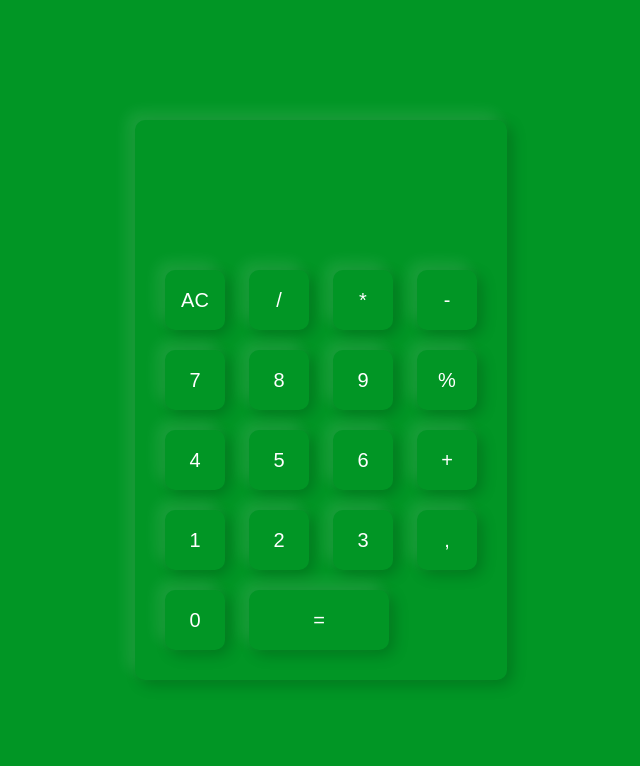
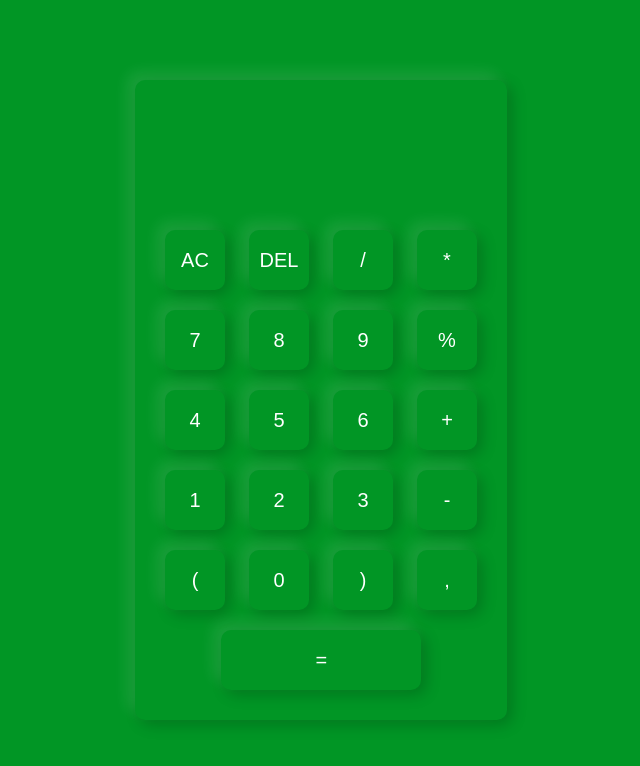
Before and after one commit to gustavo-freita/Calculadora, a plain HTML site: page index.html in a window 1280 px wide. Shown: the whole page, without its empty margins (319-959 px from the left). Drawn offline with Linux system fonts and the light colour scheme.

Commit message:
teste do JS no html terminado e funcionando, só passar para arquivo separado de JS próprio

```diff
--- a/assets/CSS/style.css
+++ b/assets/CSS/style.css
@@ -50,5 +50,6 @@ form .mostrador .mostrador__estilo {
 }
 
 form input.alongamento {
-    width: 140px;
+    margin-left: 20%;
+    width: 200px;
 }
--- a/index.html
+++ b/index.html
@@ -17,9 +17,9 @@
                 </div>
                 <div>
                     <input type="button" value="AC" onclick="display.value = '' ">
-                    <input type="button" value="/" onclick="display.value = '/' ">
-                    <input type="button" value="*" onclick="display.value = '*' ">
-                    <input type="button" value="-" onclick="display.value = '-' ">
+                    <input type="button" value="DEL" onclick="display.value = display.value.toString().slice(0,-1)">
+                    <input type="button" value="/" onclick="display.value += '/' ">
+                    <input type="button" value="*" onclick="display.value += '*' ">
                 </div>
                 <div>
                     <input type="button" value="7" onclick="display.value += '7' ">
@@ -37,11 +37,16 @@
                     <input type="button" value="1" onclick="display.value += '1' ">
                     <input type="button" value="2" onclick="display.value += '2' ">
                     <input type="button" value="3" onclick="display.value += '3' ">
+                    <input type="button" value="-" onclick="display.value += '-' ">
+                </div>
+                <div>
+                    <input type="button" value="(" onclick="display.value += '(' ">
+                    <input type="button" value="0" onclick="display.value += '0' ">
+                    <input type="button" value=")" onclick="display.value += ')' ">
                     <input type="button" value="," onclick="display.value += ',' ">
                 </div>
                 <div>
-                    <input type="button" value="0" onclick="display.value += '0' ">
-                    <input type="button" value="=" class="alongamento">
+                    <input type="button" value="=" onclick="display.value = eval (display.value)" class="alongamento">
                 </div>
             </form>
         </div>
```
